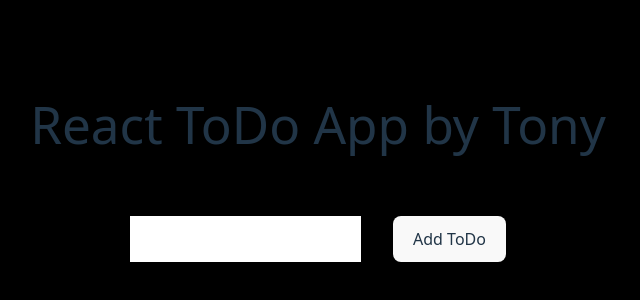
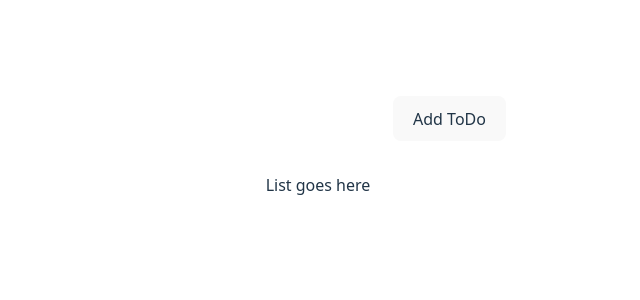
Before and after one commit to anthonyholiday/react-to-do-app, a React (Vite) app: page / in a window 1280 px wide. Shown: the part 224-524 px from the top of the page, without its empty margins (322-962 px from the left). Built offline with nearby package versions, Linux system fonts and the light colour scheme.

Commit message:
Restructured using components rather than HTML

```diff
--- a/package.json
+++ b/package.json
@@ -25,6 +25,6 @@
     "eslint-plugin-react-hooks": "^5.2.0",
     "eslint-plugin-react-refresh": "^0.4.20",
     "globals": "^16.2.0",
-    "vite": "^7.0.0"
+    "vite": "^7.0.2"
   }
 }
--- a/src/App.jsx
+++ b/src/App.jsx
@@ -1,20 +1,15 @@
 import { useState } from 'react'
-import addToDo from "./functions.jsx"
+import ToDoInput from "./components/todoInput.jsx"
+import ToDoList from "./components/toDoList.jsx"
 
 function App() {
   return (
-      <main className="bg-black">
+      <main>
         <div className="mx-40 py-80">
           <div className="max-w-7xl">
-            <div className="todo-app-wrapper flex flex-col items-center justify-items-stretch w-100%">
-              <h1 className="text-center mb-16">React ToDo App by Tony</h1>
-              <div className="flex gap-8">
-                <input id="todo-input" type="text" className="bg-white text-black"/>
-                <button onClick={addToDo}>Add ToDo</button>
-              </div>
-              <div id="todo-list-wrapper">
-
-              </div>
+            <div className="todo-app-wrapper flex flex-col items-center justify-items-stretch w-100% gap-8">
+              <ToDoInput />
+              <ToDoList />
             </div>
           </div>
         </div>
--- /dev/null
+++ b/src/components/toDoList.jsx
@@ -0,0 +1,11 @@
+import React from "react"
+
+export default function ToDoList()  {
+    return (
+        <ul>
+            <li>
+                List goes here
+            </li>
+        </ul>
+    )
+}
--- /dev/null
+++ b/src/components/todoInput.jsx
@@ -0,0 +1,10 @@
+import React from "react"
+
+export default function ToDoInput() {
+    return (
+        <div className="flex gap-8">
+            <input id="todo-input" type="text" className="bg-white text-black"/>
+            <button onClick={() => (console.log("Hello"))}>Add ToDo</button>
+      </div>
+    )
+}
--- a/src/functions.jsx
+++ /dev/null
@@ -1,7 +0,0 @@
-import React from "react"
-import useState from "react"
-
-export default function addToDo() {
-    const [toDos, setToDos] = useState("this is state")
-    return toDos
-}
```
Also changed, not shown: 1 other file (tests, documents, lock files or other folders).
